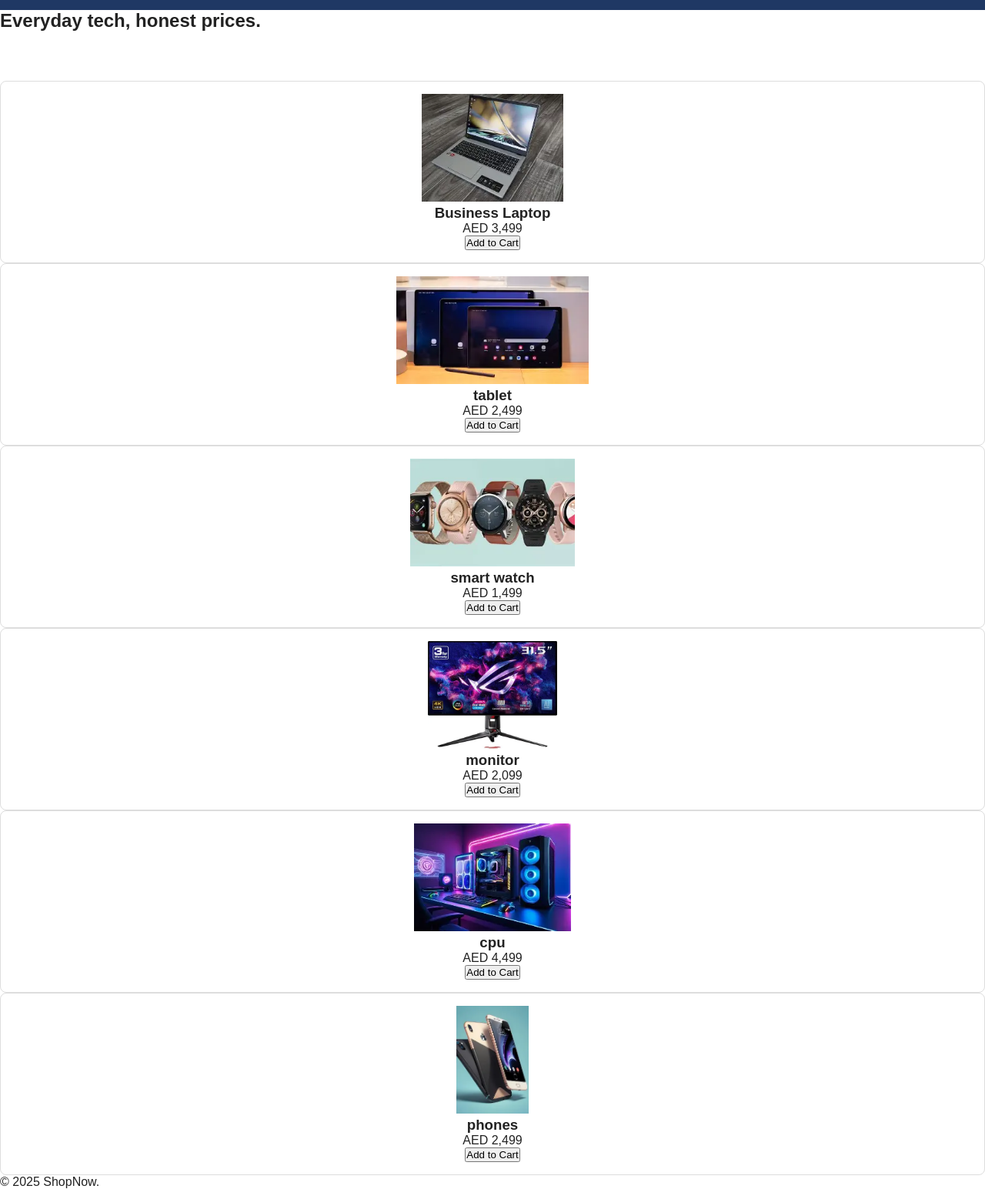
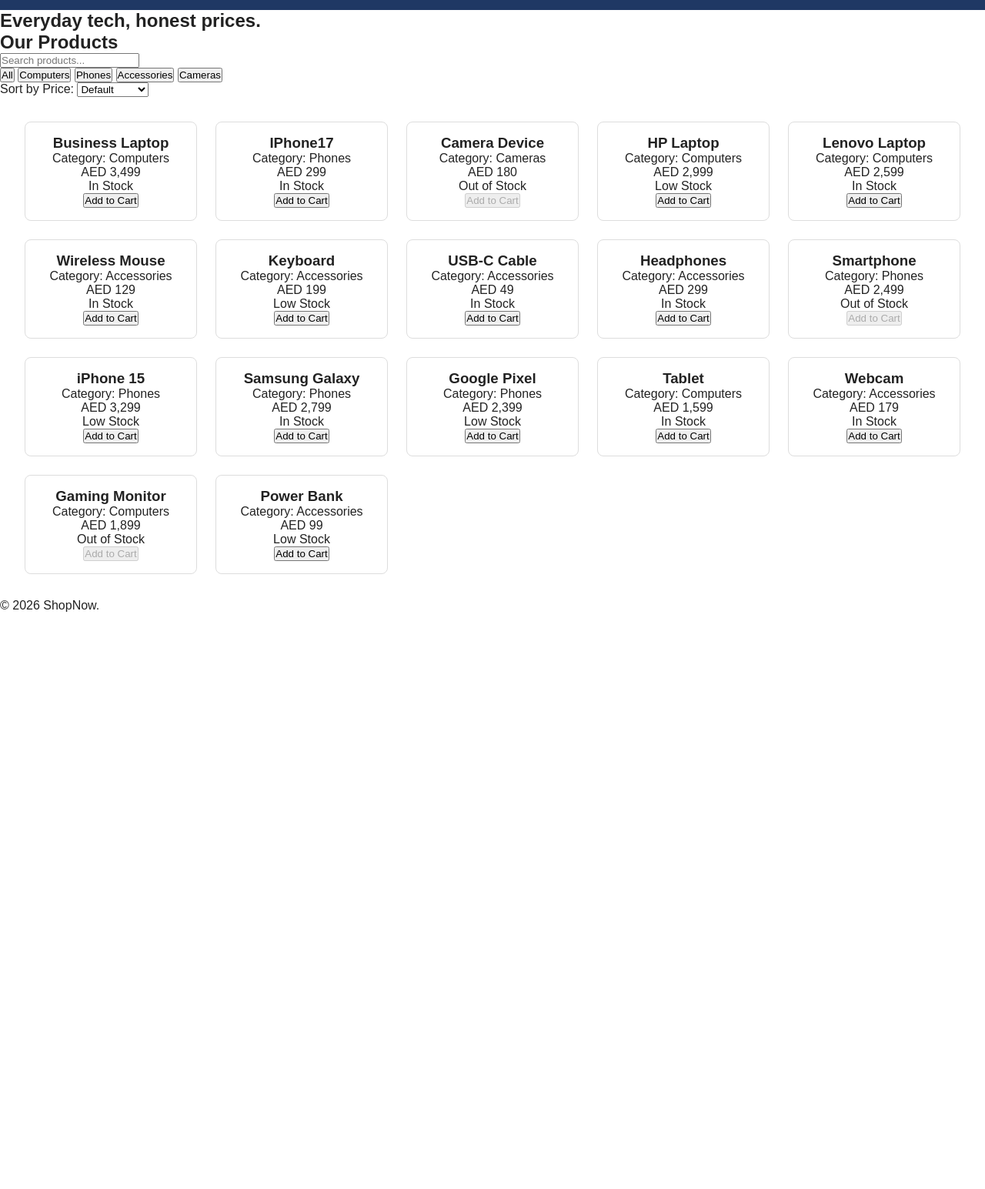
Before and after one commit to 202613417/projectt-202613417, a plain HTML site: page product.html in a window 1280 px wide. Shown: the part 56-1601 px from the top of the page at 77% size. After the commit the page ends 852 px from the top, so only its background shows below. Drawn offline with Linux system fonts and the light colour scheme.

Commit message:
completed lab 2 - dynamic product catalogue

```diff
--- a/js/app.js
+++ b/js/app.js
@@ -0,0 +1,105 @@
+const products = [
+  { id: 1, name: "Business Laptop", category: "Computers", price: 3499, stock: 10 },
+  { id: 2, name: "IPhone17", category: "Phones", price: 299, stock: 25 },
+  { id: 3, name: "Camera Device", category: "Cameras", price: 180, stock: 0 },
+  { id: 4, name: "HP Laptop", category: "Computers", price: 2999, stock: 4 },
+  { id: 5, name: "Lenovo Laptop", category: "Computers", price: 2599, stock: 8 },
+  { id: 6, name: "Wireless Mouse", category: "Accessories", price: 129, stock: 25 },
+  { id: 7, name: "Keyboard", category: "Accessories", price: 199, stock: 3 },
+  { id: 8, name: "USB-C Cable", category: "Accessories", price: 49, stock: 20 },
+  { id: 9, name: "Headphones", category: "Accessories", price: 299, stock: 6 },
+  { id: 10, name: "Smartphone", category: "Phones", price: 2499, stock: 0 },
+  { id: 11, name: "iPhone 15", category: "Phones", price: 3299, stock: 5 },
+  { id: 12, name: "Samsung Galaxy", category: "Phones", price: 2799, stock: 12 },
+  { id: 13, name: "Google Pixel", category: "Phones", price: 2399, stock: 2 },
+  { id: 14, name: "Tablet", category: "Computers", price: 1599, stock: 7 },
+  { id: 15, name: "Webcam", category: "Accessories", price: 179, stock: 10 },
+  { id: 16, name: "Gaming Monitor", category: "Computers", price: 1899, stock: 0 },
+  { id: 17, name: "Power Bank", category: "Accessories", price: 99, stock: 1 }
+];
+
+let searchTerm = "";
+let selectedCategory = "All";
+let sortOrder = "default";
+
+function renderProducts(list) {
+  const container = document.getElementById("product-list");
+
+  if (!container) return;
+
+  container.innerHTML = "";
+
+  if (list.length === 0) {
+    container.innerHTML = "<p>No products match your search.</p>";
+    return;
+  }
+
+  list.forEach(prod => {
+    const stockLabel = prod.stock === 0 ? "Out of Stock"
+      : prod.stock <= 5 ? "Low Stock" : "In Stock";
+
+    container.innerHTML += `
+      <div class="product">
+        <h3>${prod.name}</h3>
+        <p>Category: ${prod.category}</p>
+        <p>AED ${prod.price.toLocaleString()}</p>
+        <p class="stock">${stockLabel}</p>
+        <button ${prod.stock === 0 ? "disabled" : ""}>Add to Cart</button>
+      </div>`;
+  });
+}
+
+function updateProducts() {
+  let filtered = products.filter(prod => {
+    const matchesSearch = prod.name.toLowerCase().includes(searchTerm);
+    const matchesCategory = selectedCategory === "All" ||
+      prod.category === selectedCategory;
+
+    return matchesSearch && matchesCategory;
+  });
+
+  if (sortOrder === "low-high") {
+    filtered.sort((a, b) => a.price - b.price);
+  }
+
+  if (sortOrder === "high-low") {
+    filtered.sort((a, b) => b.price - a.price);
+  }
+
+  renderProducts(filtered);
+}
+
+function setupProducts() {
+  const searchBox = document.getElementById("search-box");
+
+  if (searchBox) {
+    searchBox.addEventListener("input", e => {
+      searchTerm = e.target.value.toLowerCase().trim();
+      updateProducts();
+    });
+  }
+
+  document.querySelectorAll(".category-btn").forEach(btn => {
+    btn.addEventListener("click", () => {
+      selectedCategory = btn.dataset.category;
+      updateProducts();
+    });
+  });
+
+  const sortSelect = document.getElementById("sort-select");
+
+  if (sortSelect) {
+    sortSelect.addEventListener("change", e => {
+      sortOrder = e.target.value;
+      updateProducts();
+    });
+  }
+
+  updateProducts();
+}
+
+if (document.readyState === "loading") {
+  document.addEventListener("DOMContentLoaded", setupProducts);
+} else {
+  setupProducts();
+}
--- a/product.html
+++ b/product.html
@@ -3,7 +3,7 @@
 <head>
   <meta charset="UTF-8">
   <meta name="viewport" content="width=device-width, initial-scale=1.0">
-  <title>ShopNow — Home</title>
+  <title>ShopNow — Products</title>
   <link rel="stylesheet" href="css/style.css">
 </head>
 <body>
@@ -11,7 +11,7 @@
     <h1 class="logo">ShopNow</h1>
     <nav class="main-nav">
       <a href="index.html">Home</a>
-      <a href="products.html">Products</a>
+      <a href="product.html">Products</a>
       <a href="about.html">About</a>
     </nav>
   </header>
@@ -20,46 +20,34 @@
     <h2>Everyday tech, honest prices.</h2>
   </section>
 
-  <section class="product-grid" id="featured-products"></section>
- <div class="product">
-  <img src="images/OIP (1).webp" alt="Business Laptop">
-  <h3>Business Laptop</h3>
-  <p>AED 3,499</p>
-  <button>Add to Cart</button>
-</div>
-<div class="product">
-  <img src="images/OIP (2).webp" alt="tablet">
-  <h3>tablet</h3>
-  <p>AED 2,499</p>
-  <button>Add to Cart</button>
-</div>
-<div class="product">
-  <img src="images/OIP.webp" alt="smart watch">
-  <h3>smart watch</h3>
-  <p>AED 1,499</p>
-  <button>Add to Cart</button>
-</div>
-<div class="product">
-  <img src="images/OIP (3).webp" alt="monitor">
-  <h3>monitor</h3>
-  <p>AED 2,099</p>
-  <button>Add to Cart</button>
-</div>
-<div class="product">
-  <img src="images/OIP (4).webp" alt="cpu">
-  <h3>cpu</h3>
-  <p>AED 4,499</p>
-  <button>Add to Cart</button>
-</div>
-<div class="product">
-  <img src="images/download.webp" alt="phones">
-  <h3>phones</h3>
-  <p>AED 2,499</p>
-  <button>Add to Cart</button>
-</div>
+  <section class="product-controls">
+    <h2>Our Products</h2>
 
+    <input type="text" id="search-box" placeholder="Search products...">
 
-  <footer class="site-footer"><p>&copy; 2025 ShopNow.</p></footer>
+    <div class="category-filters">
+      <button class="category-btn" data-category="All">All</button>
+      <button class="category-btn" data-category="Computers">Computers</button>
+      <button class="category-btn" data-category="Phones">Phones</button>
+      <button class="category-btn" data-category="Accessories">Accessories</button>
+      <button class="category-btn" data-category="Cameras">Cameras</button>
+    </div>
+
+    <label for="sort-select">Sort by Price:</label>
+
+    <select id="sort-select">
+      <option value="default">Default</option>
+      <option value="low-high">Low to High</option>
+      <option value="high-low">High to Low</option>
+    </select>
+  </section>
+
+  <section class="product-grid" id="product-list"></section>
+
+  <footer class="site-footer">
+    <p>&copy; 2026 ShopNow.</p>
+  </footer>
+
   <script src="js/app.js"></script>
 </body>
 </html>
```
Also changed, not shown: index.html (+1 -0 lines).
